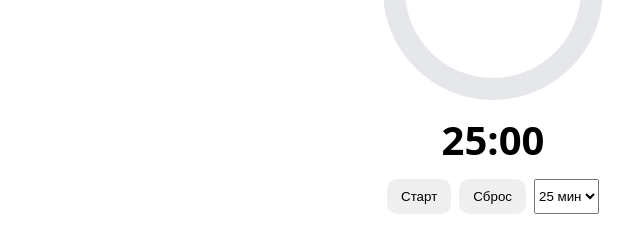
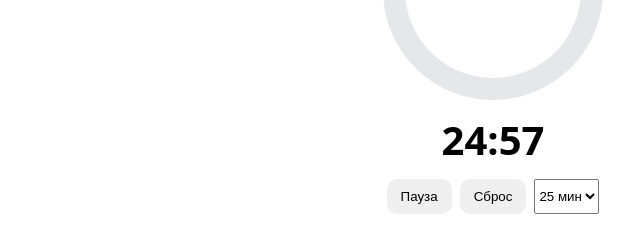
Before and after one commit to stanleyrus/tma-hello, a plain HTML site: page index.html in a window 1280 px wide. Both pictures are taken after a click on the button "Старт". Shown: the part 230-482 px from the top of the page, 147-787 px from the left. Drawn offline with Linux system fonts and the light colour scheme.

Commit message:
Update index.html

```diff
--- a/index.html
+++ b/index.html
@@ -48,6 +48,92 @@
       </select>
     </div>
   </div>
+<script>
+  // Инициализация Telegram-темы (если открыто внутри Telegram)
+  const tg = window.Telegram?.WebApp;
+  if (tg) {
+    tg.ready();
+    document.body.style.background = tg.themeParams?.bg_color || '';
+    document.body.style.color = tg.themeParams?.text_color || '';
+  }
+
+  const ring = document.getElementById('progress');
+  const timeEl = document.getElementById('time');
+  const startBtn = document.getElementById('start');
+  const resetBtn = document.getElementById('reset');
+  const presetSel = document.getElementById('preset');
+
+  // геометрия круга
+  const r = parseFloat(ring.getAttribute('r'));
+  const C = 2 * Math.PI * r;
+  ring.style.strokeDasharray = String(C);
+  ring.style.strokeDashoffset = String(C);
+
+  const pad2 = n => String(n).padStart(2, '0');
+  const fmt = s => `${pad2(Math.floor(s/60))}:${pad2(Math.floor(s%60))}`;
+
+  // состояние таймера
+  let baseMinutes = parseInt(presetSel.value, 10);
+  let total = baseMinutes * 60;
+  let remaining = total;
+  let running = false;
+  let timerId = null;
+  let endsAt = 0;
+
+  const draw = () => {
+    timeEl.textContent = fmt(remaining);
+    const progress = (total - remaining) / total;          // 0 → 1
+    ring.style.strokeDashoffset = String(C * (1 - progress)); // от пустого к полному
+  };
+
+  const resetTo = (minutes) => {
+    baseMinutes = minutes;
+    total = baseMinutes * 60;
+    remaining = total;
+    running = false;
+    if (timerId) { clearInterval(timerId); timerId = null; }
+    startBtn.textContent = 'Старт';
+    draw();
+  };
+
+  const tick = () => {
+    const now = Date.now();
+    if (now >= endsAt) {
+      remaining = 0;
+      draw();
+      clearInterval(timerId); timerId = null; running = false;
+      startBtn.textContent = 'Старт';
+      // лёгкая вибрация/хаптика в Telegram
+      if (tg?.HapticFeedback) tg.HapticFeedback.notificationOccurred('success');
+      return;
+    }
+    remaining = Math.max(0, Math.round((endsAt - now) / 1000));
+    draw();
+  };
+
+  startBtn.addEventListener('click', () => {
+    if (!running) {
+      running = true;
+      endsAt = Date.now() + remaining * 1000;       // точный отсчёт без дрейфа
+      timerId = setInterval(tick, 250);             // обновляем 4 раза в секунду
+      startBtn.textContent = 'Пауза';
+    } else {
+      running = false;
+      clearInterval(timerId); timerId = null;
+      // фиксируем оставшееся
+      remaining = Math.max(0, Math.round((endsAt - Date.now()) / 1000));
+      startBtn.textContent = 'Старт';
+      draw();
+    }
+  });
+
+  resetBtn.addEventListener('click', () => resetTo(parseInt(presetSel.value, 10)));
+  presetSel.addEventListener('change',  () => resetTo(parseInt(presetSel.value, 10)));
+
+  // первый рендер
+  resetTo(baseMinutes);
+</script>
+
 </body>
 
 
```
